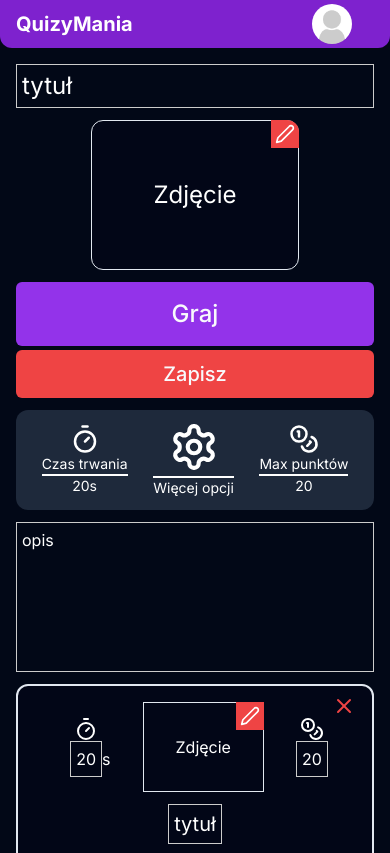
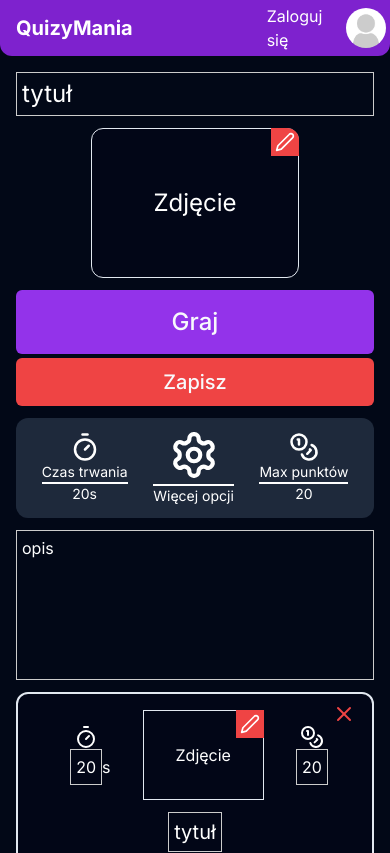
Before and after one commit to AleksNankiewicz/la-dolce-quizita, a Next.js app: page /editQuiz in a window 390 px wide. Shown: the top 853 px of the page. Built offline with nearby package versions, Linux system fonts and the light colour scheme; no server answers; the database is empty.

Commit message:
fixed stuff61

```diff
--- a/src/components/layouts/Navbar.tsx
+++ b/src/components/layouts/Navbar.tsx
@@ -152,7 +152,9 @@ const Navbar = () => {
                     )}
                   </>
                 ) : (
-                  <div className="hidden md:block">Zaloguj się</div>
+                  <div className={`${isGameStarted && 'hidden '}  `}>
+                    Zaloguj się
+                  </div>
                 )}
               </div>
 
```
